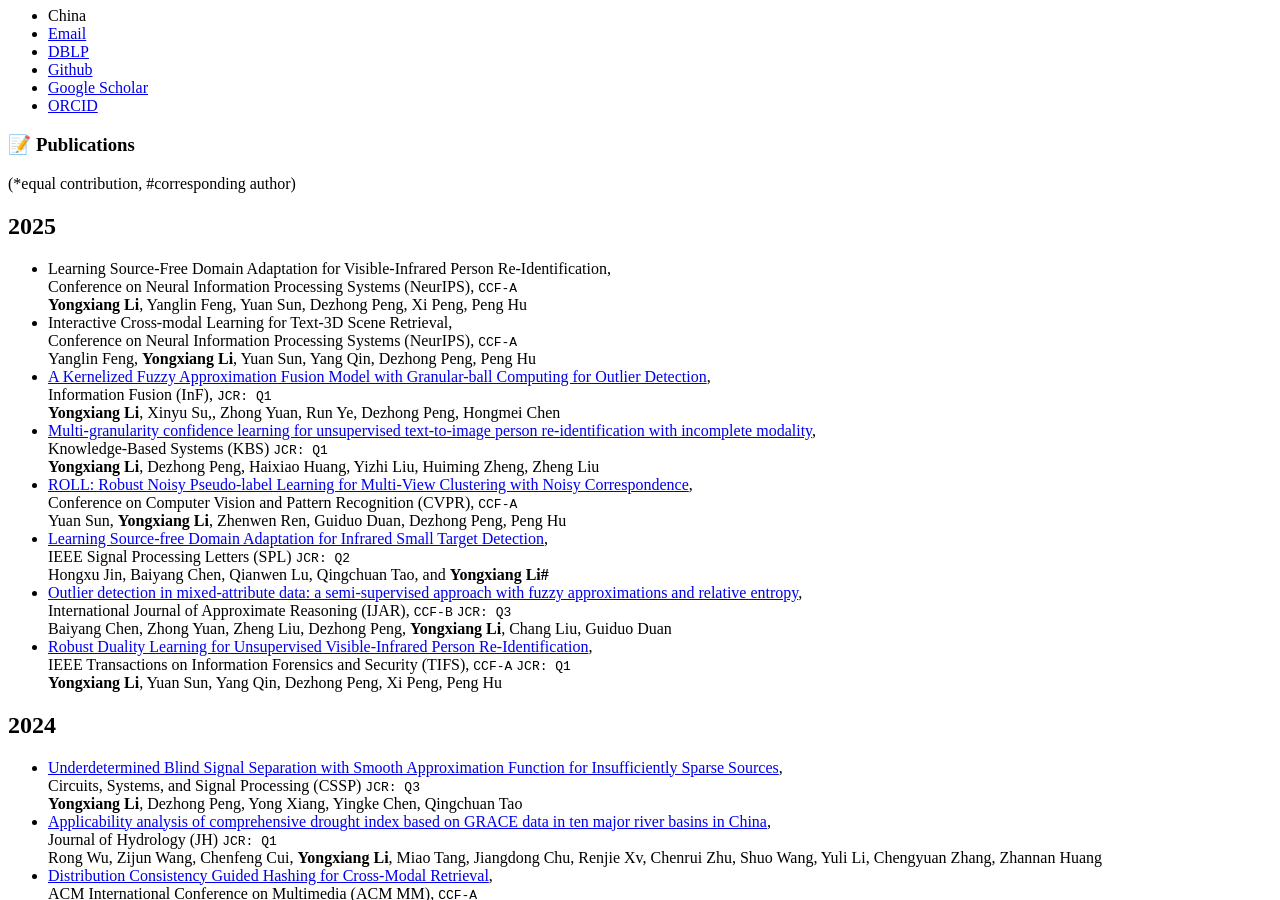
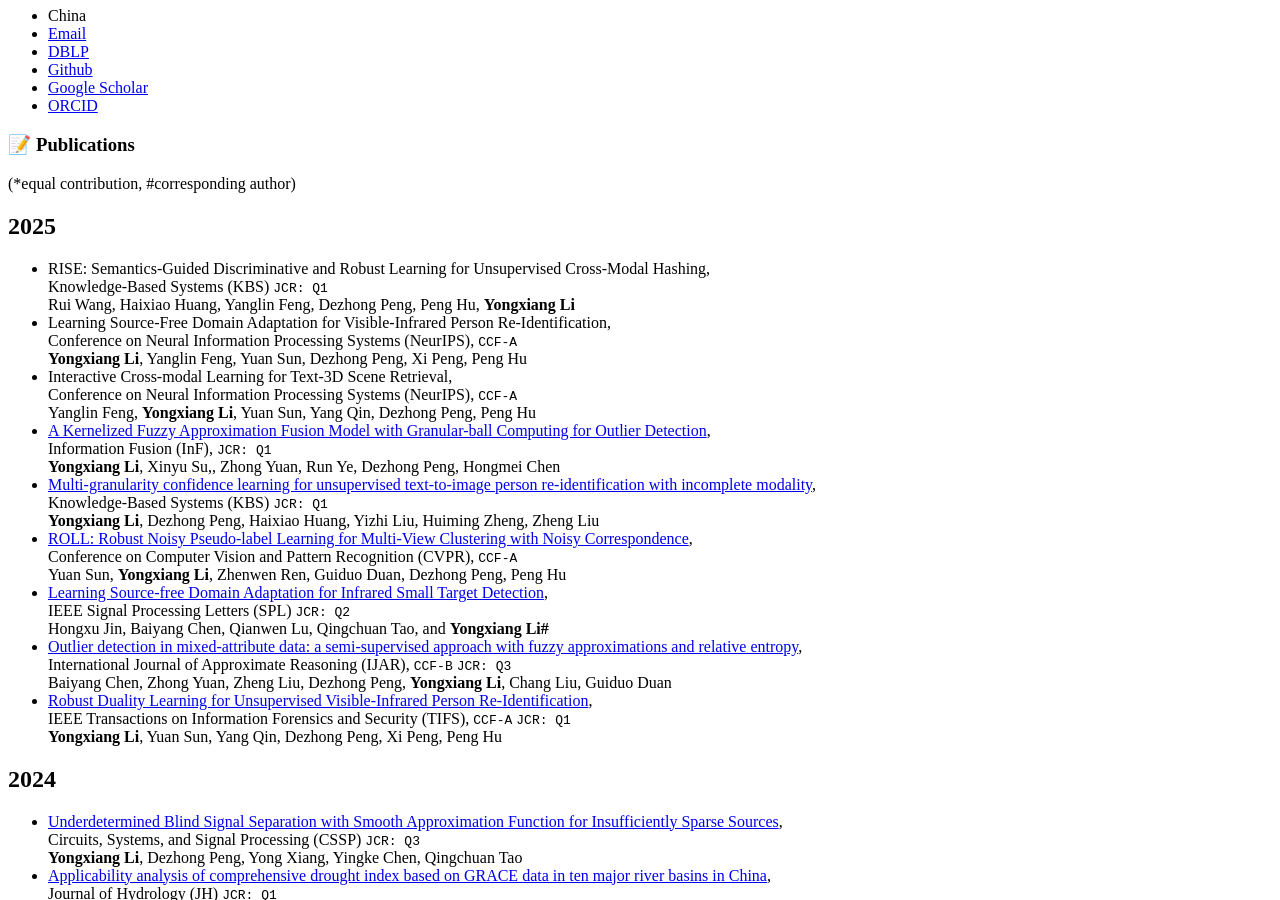
Before and after one commit to LYXRhythm/liyongxiang.github.io, a Jekyll site: the page built from _pages/includes/pub.md, in a window 1280 px wide and 900 px high, scrolled down 632 px. Built offline with Jekyll 4.4.1, drawn with Linux system fonts in a browser that asks for light colours; our own code applies the rules of GitHub Pages for plain Markdown files.

Commit message:
Update pub.md

```diff
--- a/_pages/includes/pub.md
+++ b/_pages/includes/pub.md
@@ -3,6 +3,7 @@
 (*equal contribution, #corresponding author)
 
 ## 2025
+- RISE: Semantics-Guided Discriminative and Robust Learning for Unsupervised Cross-Modal Hashing, <br> Knowledge-Based Systems (KBS) `JCR: Q1` <br> Rui Wang, Haixiao Huang, Yanglin Feng, Dezhong Peng, Peng Hu, **Yongxiang Li**
 - Learning Source-Free Domain Adaptation for Visible-Infrared Person Re-Identification, <br> Conference on Neural Information Processing Systems (NeurIPS), `CCF-A` <br> **Yongxiang Li**, Yanglin Feng, Yuan Sun, Dezhong Peng, Xi Peng, Peng Hu
 - Interactive Cross-modal Learning for Text-3D Scene Retrieval, <br> Conference on Neural Information Processing Systems (NeurIPS), `CCF-A` <br> Yanglin Feng, **Yongxiang Li**, Yuan Sun, Yang Qin, Dezhong Peng, Peng Hu
 - [A Kernelized Fuzzy Approximation Fusion Model with Granular-ball Computing for Outlier Detection](https://www.sciencedirect.com/science/article/pii/S1566253525007729), <br> Information Fusion (InF), `JCR: Q1` <br> **Yongxiang Li**, Xinyu Su,, Zhong Yuan, Run Ye, Dezhong Peng, Hongmei Chen
```
